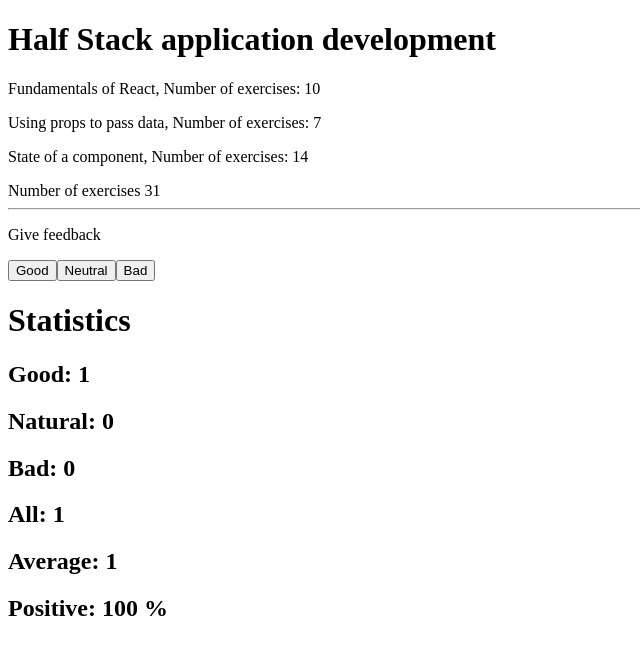
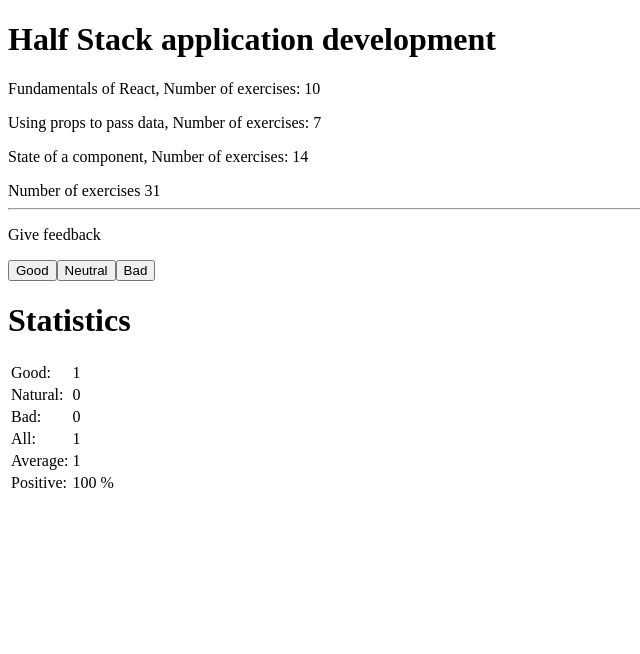
Before and after one commit to AmirAkhoundi85/Part-1, a React (Create React App) app: page / in a window 1280 px wide. Both pictures are taken after a click on the button "Good". Shown: the top 654 px of the page, without its empty margins (0-640 px from the left). Built offline with nearby package versions, Linux system fonts and the light colour scheme.

Commit message:
Completed 1-11

```diff
--- a/public/index.html
+++ b/public/index.html
@@ -10,11 +10,7 @@
       content="Web site created using create-react-app"
     />
     <link rel="apple-touch-icon" href="%PUBLIC_URL%/logo192.png" />
-    <!--
-      manifest.json provides metadata used when your web app is installed on a
-      user's mobile device or desktop. See https://developers.google.com/web/fundamentals/web-app-manifest/
-    -->
-    <link rel="manifest" href="%PUBLIC_URL%/manifest.json" />
+
     <!--
       Notice the use of %PUBLIC_URL% in the tags above.
       It will be replaced with the URL of the `public` folder during the build.
--- a/src/App.js
+++ b/src/App.js
@@ -39,11 +39,13 @@
   };
 
   const calculatePositivePercentage = () => {
-    return  totalFeedback ? (good / totalFeedback) * 100 : 0;
+    const result = (good / totalFeedback) * 100;
+    return Math.round(result * 100) / 100;
   };
 
   const calculateAvrage = () => {
-     return (totalScore / totalFeedback);
+    const result = totalScore / totalFeedback;
+    return Math.round(result * 100) / 100;
   };
 
   return (
--- a/src/components/Content.jsx
+++ b/src/components/Content.jsx
@@ -4,8 +4,8 @@
 const Content = ({ parts }) => {
   return (
     <div>
-      {parts.map((item) => (
-        <Part name={item.name} exercises={item.exercises} />
+      {parts.map((item, index) => (
+        <Part key={index+1} name={item.name} exercises={item.exercises} />
       ))}
     </div>
   );
--- a/src/components/StatisticLine.jsx
+++ b/src/components/StatisticLine.jsx
@@ -4,13 +4,15 @@
   return (
     <>
       {text == "Positive" ? (
-        <h2>
-          {text}: {value} %
-        </h2>
+        <tr>
+          <td>{text}:</td>
+          <td>{value} %</td>
+        </tr>
       ) : (
-        <h2>
-          {text}: {value}
-        </h2>
+        <tr>
+          <td>{text}:</td>
+          <td>{value} </td>
+        </tr>
       )}
     </>
   );
--- a/src/components/Statistics.jsx
+++ b/src/components/Statistics.jsx
@@ -15,14 +15,16 @@
       <h1>Statistics</h1>
 
       {totalFeedback ? (
-        <div>
+        <table>
+          <tbody>
             <StatisticLine text="Good" value={good} />
             <StatisticLine text="Natural" value={natural} />
             <StatisticLine text="Bad" value={bad} />
             <StatisticLine text="All" value={totalFeedback} />
             <StatisticLine text="Average" value={average} />
             <StatisticLine text="Positive" value={positivePercentage} />
-        </div>
+          </tbody>
+        </table>
       ) : (
         <p>Not feedback given</p>
       )}
```
Lines whose indentation alone changed are shown as unchanged.
